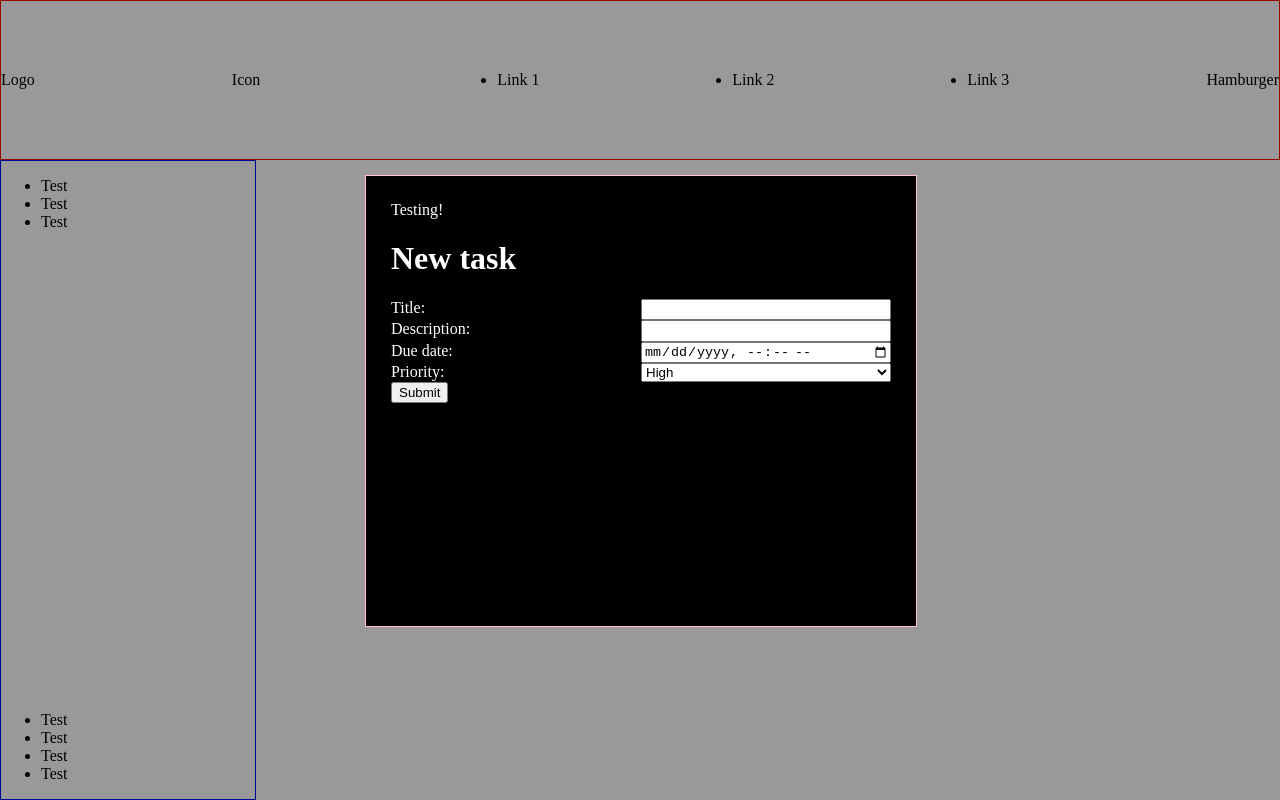
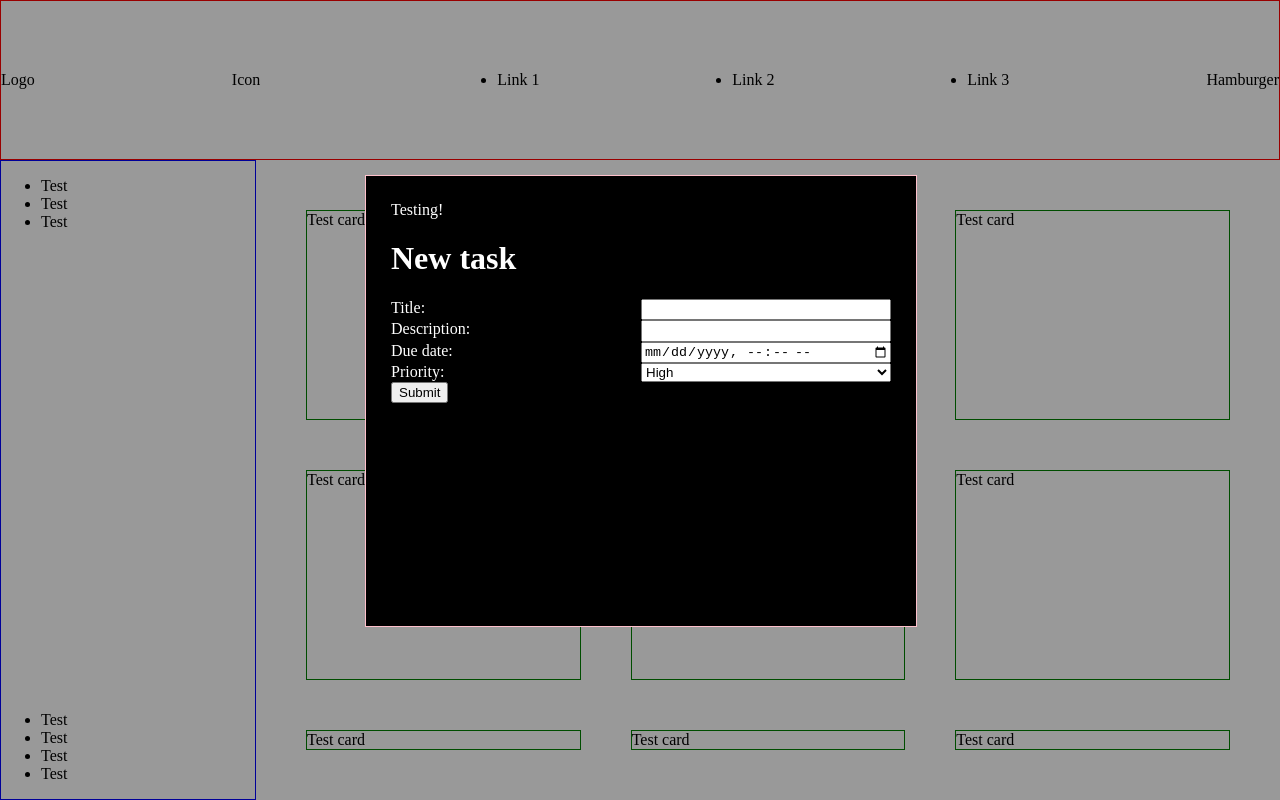
Before and after one commit to katekat25/todolist, a website built with webpack: page src/template.html in a window 1280 px wide. Shown: the top 800 px of the page. Built offline with nearby package versions, Linux system fonts and the light colour scheme.

Commit message:
Move cards back into right place in HTML

```diff
--- a/src/styles.css
+++ b/src/styles.css
@@ -39,6 +39,8 @@ body {
 }
 
 .content {
+    grid-row: 2 / 3;
+    grid-column: 2 / 3;
     display: grid;
     grid-template: 1fr 1fr / 1fr 1fr 1fr;
     gap: 50px;
--- a/src/template.html
+++ b/src/template.html
@@ -33,10 +33,6 @@
                 <li>Test</li>
             </ul>
         </div>
-    </div>
-    <div class="dynamic"></div>
-    <!-- Begin dynamic elements -->
-
         <div class="content">
             <div class="card">Test card</div>
             <div class="card">Test card</div>
@@ -48,6 +44,11 @@
             <div class="card">Test card</div>
             <div class="card">Test card</div>
         </div>
+    </div>
+    <div class="dynamic"></div>
+    <!-- Begin dynamic elements -->
+
+
 </body>
 
 </html>
```
Lines whose indentation alone changed are shown as unchanged.
